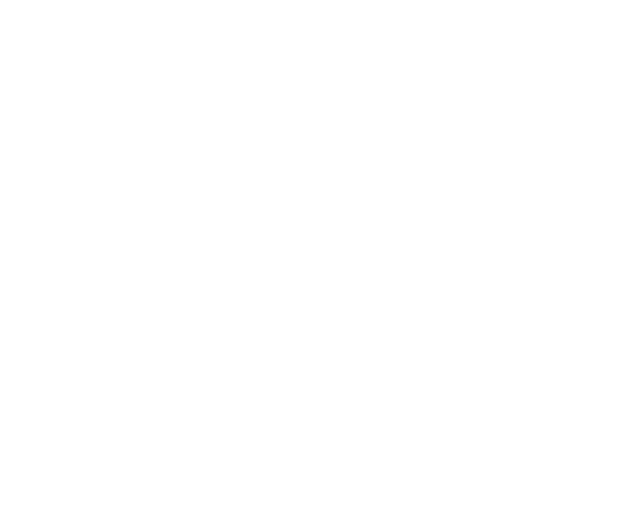
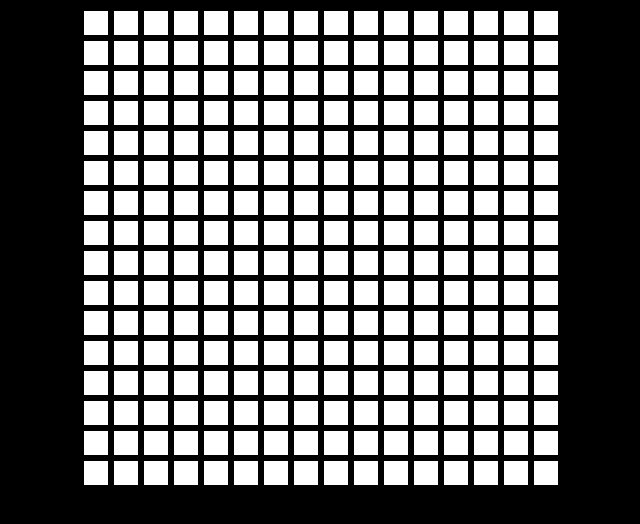
Before and after one commit to jbhumph/etch-a-sketch, a plain HTML site: page index.html in a window 1280 px wide. Shown: the whole page, without its empty margins (319-959 px from the left). Drawn offline with Linux system fonts and the light colour scheme.

Commit message:
Got the script logic in place and started formatting CSS.

```diff
--- a/index.html
+++ b/index.html
@@ -5,11 +5,11 @@
     <meta name="viewport" content="width=device-width, initial-scale=1.0">
     <title>Etch-a-Sketch</title>
     <link rel="stylesheet" href="style.css">
-    <script src="script.js"></script>
 </head>
 <body>
     <div class="container">
 
     </div>
+    <script src="script.js"></script>
 </body>
 </html>
--- a/script.js
+++ b/script.js
@@ -0,0 +1,12 @@
+const container = document.querySelector(".container")
+
+for (let i = 0; i < 16; i++) {
+    const innerContainer = document.createElement("div");
+    innerContainer.setAttribute("class", "innerContainer");
+    container.appendChild(innerContainer);
+    for (let j = 0; j < 16; j++) {
+        const box = document.createElement("div");
+        box.setAttribute("class", "box");
+        innerContainer.appendChild(box);
+    }
+}
--- a/style.css
+++ b/style.css
@@ -0,0 +1,21 @@
+body {
+    background-color: black;
+}
+
+.container {
+    display: flex;
+    flex-direction: column;
+    justify-self: center;
+    align-self: center;
+}
+
+.innerContainer {
+    display: flex;
+}
+
+.box {
+    display: flex;
+    border: solid;
+    padding: 12px;
+    background-color: white;
+}
```
